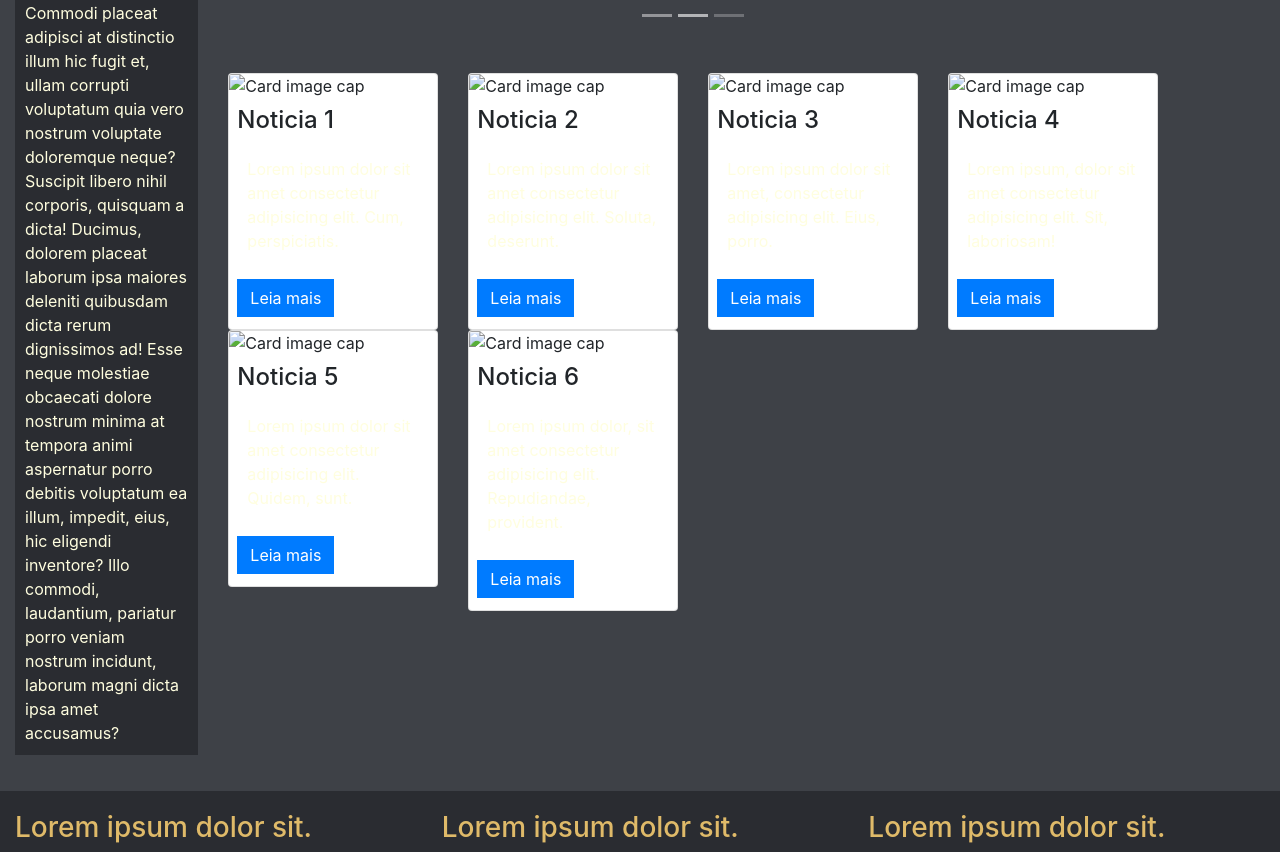
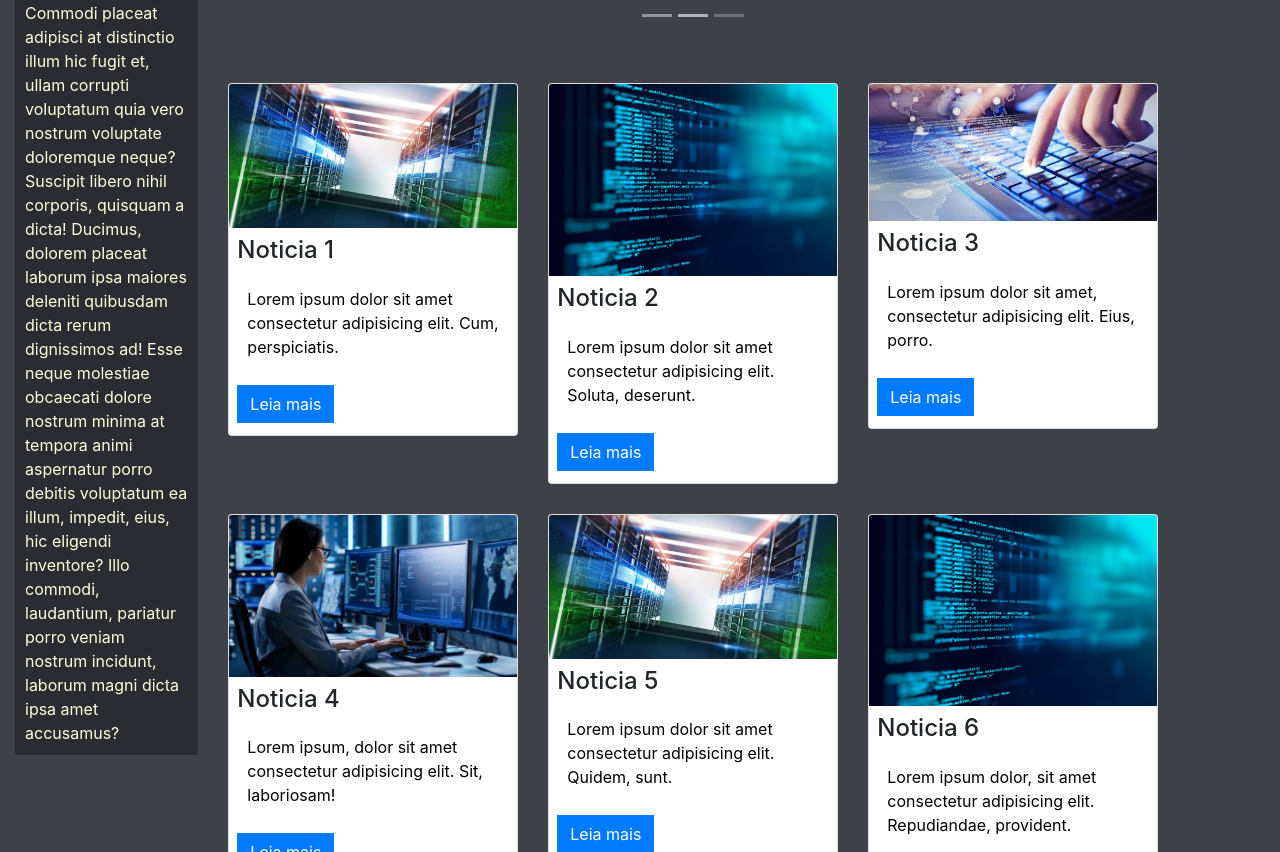
Before and after one commit to iyanlucasd/TI-CC-PUC-MG, a plain HTML site: page index.html in a window 1280 px wide. Shown: the part 429-1281 px from the top of the page. Drawn offline with nearby package versions, Linux system fonts and the light colour scheme.

Commit message:
Fix Imagens e cards
Arrumei as imagens e os cards, padding, altura padrão, etc.

```diff
--- a/index.html
+++ b/index.html
@@ -103,12 +103,7 @@
                                     <div class="carousel-inner">
                                         <div class="carousel-item active">
                                             <img class="d-block w-100" src="./img/1.png" alt="First slide">
-                                            <div class="carousel-caption d-none d-md-block">
-                                                <h3 class="display-4">Processadores</h3>
-                                                <p class="lead">A seleção das melhores fotografias do 1º trimestre de
-                                                    2020
-                                                </p>
-                                            </div>
+
                                         </div>
                                         <div class="carousel-item">
                                             <img class="d-block w-100" src="./img/1.png" alt="Second slide">
@@ -131,9 +126,9 @@
                             </div>
                             <div class="cards">
                                 <div class="row h-12">
-                                    <div class="col-3">
+                                    <div class="col-4">
                                         <div class="card">
-                                            <img class="card-img-top" src="img/Aphelios_0.jpg" alt="Card image cap">
+                                            <img class="card-img-top" src="img/ti-1.jpg" alt="Card image cap">
                                             <div class="card-block p-2">
                                                 <h4 class="card-title"> Noticia 1</h4>
                                                 <p class="card-text">Lorem ipsum dolor sit amet consectetur adipisicing
@@ -142,9 +137,9 @@
                                             </div>
                                         </div>
                                     </div>
-                                    <div class="col-3">
+                                    <div class="col-4">
                                         <div class="card">
-                                            <img class="card-img-top" src="img/Aphelios_0.jpg" alt="Card image cap">
+                                            <img class="card-img-top" src="img/ti-2.jpg" alt="Card image cap">
                                             <div class="card-block p-2">
                                                 <h4 class="card-title"> Noticia 2</h4>
                                                 <p class="card-text"> Lorem ipsum dolor sit amet consectetur adipisicing
@@ -153,9 +148,9 @@
                                             </div>
                                         </div>
                                     </div>
-                                    <div class="col-3">
+                                    <div class="col-4">
                                         <div class="card">
-                                            <img class="card-img-top" src="img/Aphelios_0.jpg" alt="Card image cap">
+                                            <img class="card-img-top" src="img/ti-3.jpg" alt="Card image cap">
                                             <div class="card-block p-2">
                                                 <h4 class="card-title"> Noticia 3</h4>
                                                 <p class="card-text">Lorem ipsum dolor sit amet, consectetur adipisicing
@@ -164,9 +159,9 @@
                                             </div>
                                         </div>
                                     </div>
-                                    <div class="col-3">
+                                    <div class="col-4">
                                         <div class="card">
-                                            <img class="card-img-top" src="img/Aphelios_0.jpg" alt="Card image cap">
+                                            <img class="card-img-top" src="img/ti-4.jpg" alt="Card image cap">
                                             <div class="card-block p-2">
                                                 <h4 class="card-title"> Noticia 4</h4>
                                                 <p class="card-text">Lorem ipsum, dolor sit amet consectetur adipisicing
@@ -175,9 +170,9 @@
                                             </div>
                                         </div>
                                     </div>
-                                    <div class="col-3">
+                                    <div class="col-4">
                                         <div class="card">
-                                            <img class="card-img-top" src="img/Aphelios_0.jpg" alt="Card image cap">
+                                            <img class="card-img-top" src="img/ti-1.jpg" alt="Card image cap">
                                             <div class="card-block p-2">
                                                 <h4 class="card-title"> Noticia 5</h4>
                                                 <p class="card-text"> Lorem ipsum dolor sit amet consectetur adipisicing
@@ -186,9 +181,9 @@
                                             </div>
                                         </div>
                                     </div>
-                                    <div class="col-3">
+                                    <div class="col-4">
                                         <div class="card">
-                                            <img class="card-img-top" src="img/Aphelios_0.jpg" alt="Card image cap">
+                                            <img class="card-img-top" src="img/ti-2.jpg" alt="Card image cap">
                                             <div class="card-block p-2">
                                                 <h4 class="card-title"> Noticia 6</h4>
                                                 <p class="card-text">Lorem ipsum dolor, sit amet consectetur adipisicing
@@ -211,7 +206,7 @@
 
         <!-- inicio footer -->
         <footer>
-            <div class="container-fluid">
+            <div class="container">
                 <div class="row h-12">
                     <div class="col-4">
                         <h3>Lorem ipsum dolor sit.</h3>
--- a/styles.css
+++ b/styles.css
@@ -61,6 +61,18 @@
         margin-bottom: 20px;
     }
   /* fim carroceu 1 */
+  /* CARDS */
+  .card img{
+      max-height: 200px;
+  }
+  .card p{
+      color: black;
+  }
+  .card{
+      margin-bottom: 20px;
+      margin-top: 10px;
+  }
+  /* FIM CARDS */
 
   /* começo media queries */
   @media (max-width: 768px) {
```
Also changed, not shown: Readme.md.
